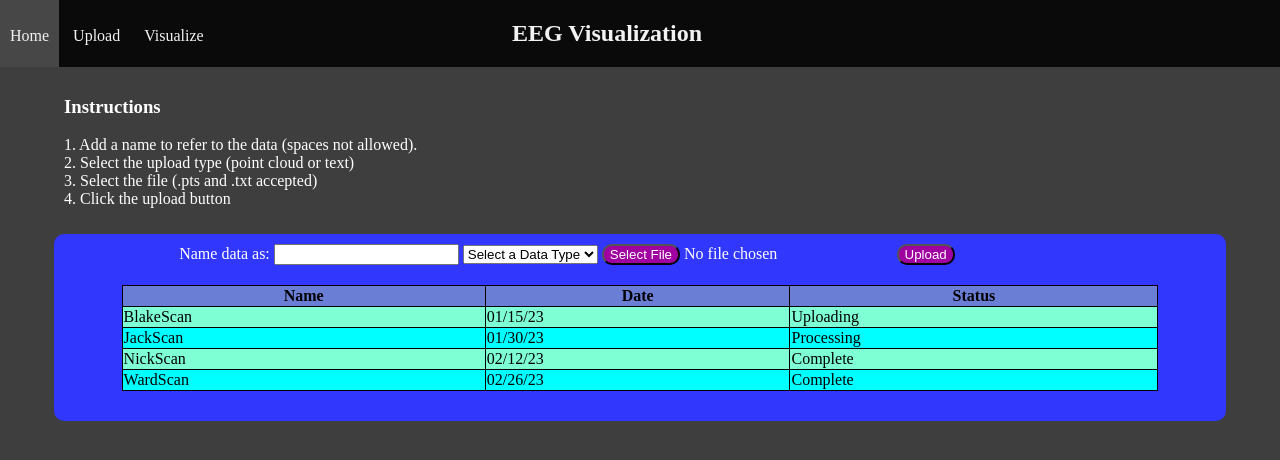
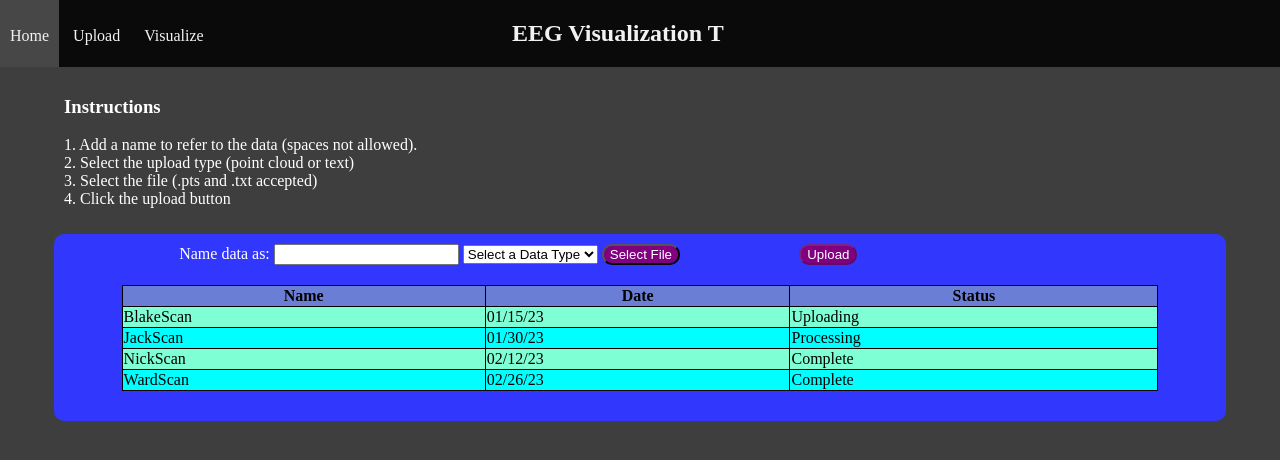
Before and after one commit to nmuscolino/CS495_EEG_Visualization, a Django app: page /upload in a window 1280 px wide. Shown: the top 460 px of the page. Run offline with Django 3.2, Linux system fonts and the light colour scheme.

Commit message:
made some updates to the upload page

```diff
--- a/eeg_visualization/eeg_app/static/css/upload.css
+++ b/eeg_visualization/eeg_app/static/css/upload.css
@@ -54,13 +54,13 @@ canvas { display: block; }
 
 .upload-bar button {
     color: white;
-    background-color: rgb(159, 0, 159);
+    background-color: purple;
     border-radius: 10px;
 
 }
 
 .upload-bar button:hover {
-    background-color: rgb(104, 0, 202);
+    background-color: magenta;
 }
 
 table, th, td {
--- a/eeg_visualization/eeg_app/static/js/upload.js
+++ b/eeg_visualization/eeg_app/static/js/upload.js
@@ -1,16 +1,89 @@
-
+let x, y, z, l, r, g, b;
 
 const fileSelector = document.querySelector('#file-input');
 
 const fileSelectButton = document.querySelector("#file-select-button");
 
 const fileNameLabel = document.querySelector("#file-name-label");
-fileNameLabel.textContent = 'No file chosen';
+fileNameLabel.textContent = '';
+
+
+const uploadButton = document.querySelector('#upload-button');
+uploadButton.addEventListener('click', function() {
+    Post(x);
+    Post(y);
+    Post(z);
+    Post(l);
+    Post(r);
+    Post(g);
+    Post(b);
+    uploadButton.disabled = true;
+    fileNameLabel.textContent = '';
+});
 
 fileSelectButton.addEventListener('click', function() {
     fileSelector.click();
 });
 
 fileSelector.addEventListener('change', function() {
+    uploadButton.disabled = true;
+    uploadButton.style.backgroundColor = "gray";
     fileNameLabel.textContent = fileSelector.files[0].name;
+    const reader = new FileReader();
+    reader.onload = function() {
+        Compress(reader.result);
+        uploadButton.disabled = false;
+        uploadButton.style.backgroundColor = "purple";
+    }
+    reader.readAsText(fileSelector.files[0])
 });
+
+
+function Compress(data) {
+    var lines = data.split("\r\n");
+    var size = parseInt(lines[0]);
+
+    x = new Float32Array(size);
+    y = new Float32Array(size);
+    z = new Float32Array(size);
+    l = new Uint8Array(size);
+    r = new Uint8Array(size);
+    g = new Uint8Array(size);
+    b = new Uint8Array(size);
+
+    for (let i = 1; i < lines.length; i++) {
+        var values = lines[i].split(" ");
+        for (let j = 0; j < values.length; j++) {
+            switch(j) {
+                case 0:
+                    x[i-1] = parseFloat(values[j]);
+                    break;
+                case 1:
+                    y[i-1] = parseFloat(values[j]);
+                    break;
+                case 2:
+                    z[i-1] = parseFloat(values[j]);
+                     break;
+                case 3:
+                    l[i-1] = parseInt(values[j]);
+                    break;
+                case 4:
+                    r[i-1] = parseInt(values[j]);
+                    break;
+                case 5:
+                    g[i-1] = parseInt(values[j]);
+                    break;
+                case 6:
+                    b[i-1] = parseInt(values[j]);
+                    break;
+            }
+        }
+    }
+};
+
+function Post(data) {
+    'use strict';
+    const postRequest = new XMLHttpRequest();
+    postRequest.open('POST', 'postdata', true);
+    postRequest.send(data);
+};
--- a/eeg_visualization/eeg_app/templates/upload.html
+++ b/eeg_visualization/eeg_app/templates/upload.html
@@ -16,7 +16,7 @@
             <button id="visualize" style="display: none;"></button>
         </div>
         <div id="title" , style="display: inline-block; padding-left: 23%">
-            <h2 style="position: relative">EEG Visualization</h2>
+            <h2 style="position: relative">EEG Visualization T</h2>
         </div>
     </div>
 
@@ -44,7 +44,7 @@
             <button id="file-select-button">Select File</button>
             <span id=file-name-label class="labels" style="padding-right: 10%"></span>
 
-            <button id="upload-button">Upload</button>
+            <button id="upload-button" disabled="disabled">Upload</button>
     </div>
 
 
--- a/eeg_visualization/eeg_app/views.py
+++ b/eeg_visualization/eeg_app/views.py
@@ -19,11 +19,11 @@ def handlePost(request):
     return HttpResponse()
 
 def handleGet(request):
-    print(len(data))
-    positions = process.process_data(data)
-    positions = json.dumps(positions)
-    #f = open('eeg_app/media/clusters.json')
-    #data = json.load(f)
-    #positions = json.dumps(data)
-    data.clear()
+    #print(len(data))
+    #positions = process.process_data(data)
+    #positions = json.dumps(positions)
+    f = open('eeg_app/media/clusters.json')
+    data = json.load(f)
+    positions = json.dumps(data)
+    #data.clear()
     return HttpResponse(positions)
```
